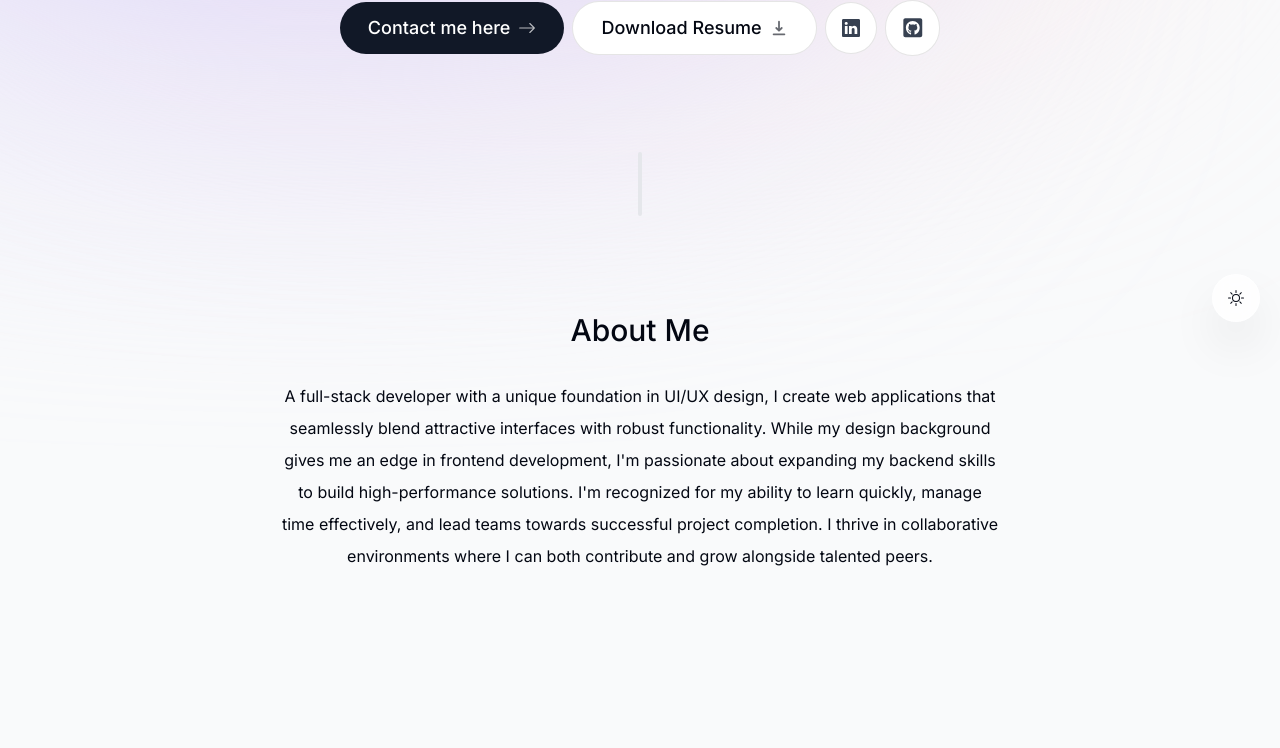
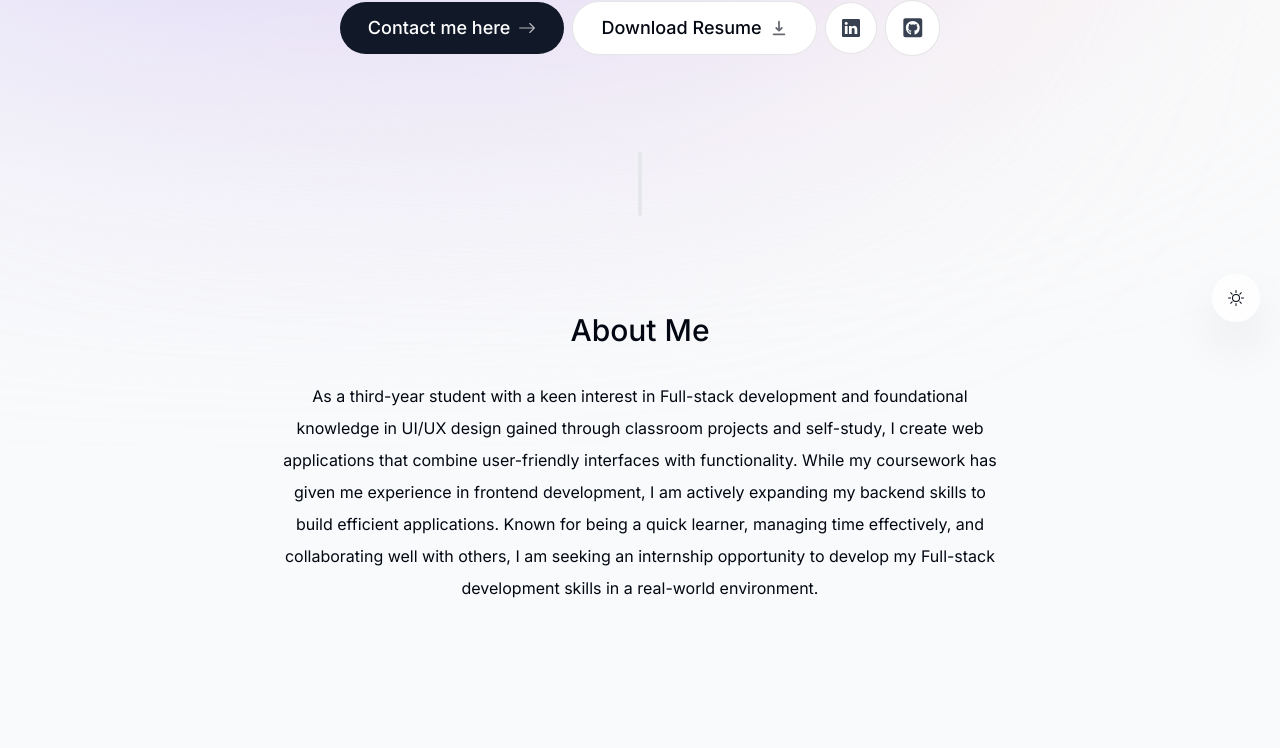
Before and after one commit to mmoladaa/my-website, a Next.js app: page / in a window 1280 px wide. Shown: the part 458-1206 px from the top of the page. Built offline with nearby package versions, Linux system fonts and the light colour scheme; no server answers.

Commit message:
docs: update about.tsx

```diff
--- a/components/about.tsx
+++ b/components/about.tsx
@@ -19,14 +19,15 @@ export default function About() {
     >
       <SectionHeading>About me</SectionHeading>
       <p className="mb-3">
-        A full-stack developer with a unique foundation in UI/UX design, I
-        create web applications that seamlessly blend attractive interfaces with
-        robust functionality. While my design background gives me an edge in
-        frontend development, I'm passionate about expanding my backend skills
-        to build high-performance solutions. I'm recognized for my ability to
-        learn quickly, manage time effectively, and lead teams towards
-        successful project completion. I thrive in collaborative environments
-        where I can both contribute and grow alongside talented peers.
+        As a third-year student with a keen interest in Full-stack development
+        and foundational knowledge in UI/UX design gained through classroom
+        projects and self-study, I create web applications that combine
+        user-friendly interfaces with functionality. While my coursework has
+        given me experience in frontend development, I am actively expanding my
+        backend skills to build efficient applications. Known for being a quick
+        learner, managing time effectively, and collaborating well with others,
+        I am seeking an internship opportunity to develop my Full-stack
+        development skills in a real-world environment.
       </p>
     </motion.section>
   );
```
